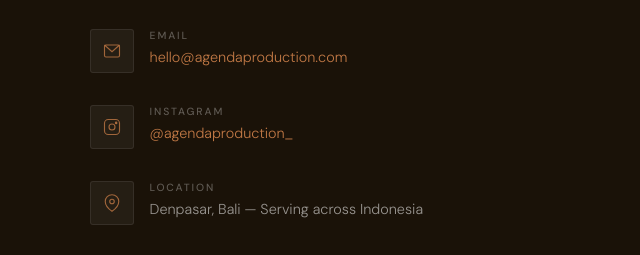
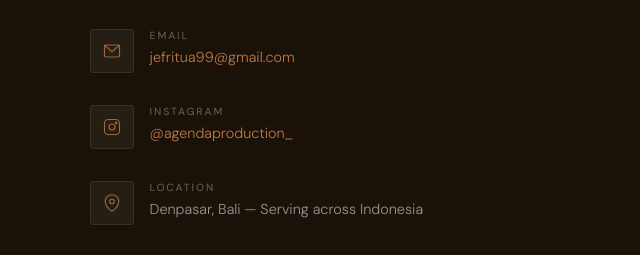
Before and after one commit to JefriMTB/Agenda-Production, a plain HTML site: page index.html in a window 1280 px wide. Shown: the part 5333-5588 px from the top of the page, 0-640 px from the left. Drawn offline with nearby package versions, Linux system fonts and the light colour scheme; a web font is replaced by a local one.

Commit message:
Add files via upload

```diff
--- a/index.html
+++ b/index.html
@@ -1316,7 +1316,7 @@
         </div>
         <div>
           <span class="c-label">Email</span>
-          <span class="c-val"><a href="mailto:hello@agendaproduction.com">hello@agendaproduction.com</a></span>
+          <span class="c-val"><a href="mailto:jefritua99@gmail.com">jefritua99@gmail.com</a></span>
         </div>
       </div>
       <div class="c-item">
@@ -1388,7 +1388,7 @@
   <div class="footer-links">
     <a href="https://www.instagram.com/agendaproduction_" target="_blank">Instagram</a>
     <a href="https://wa.me/6282170659006" target="_blank">WhatsApp</a>
-    <a href="mailto:hello@agendaproduction.com">Email</a>
+    <a href="mailto:jefritua99@gmail.com">Email</a>
   </div>
 </footer>
 
```
